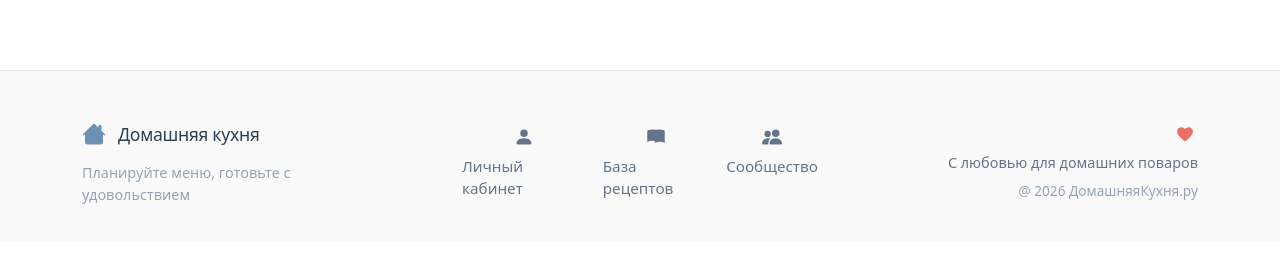
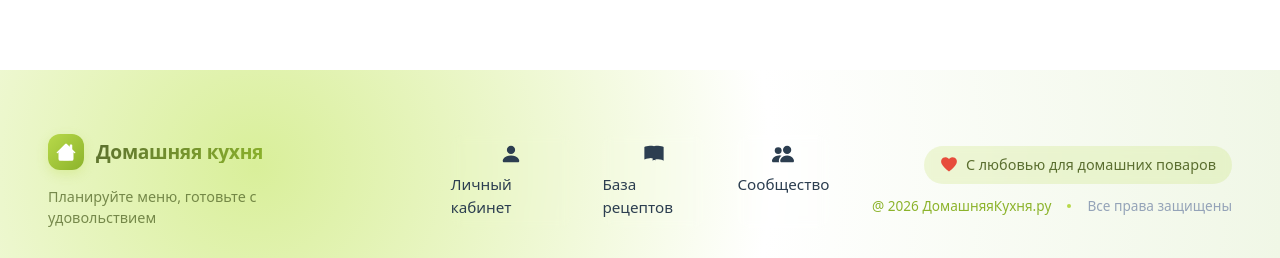
Before and after one commit to Gonerr/MealPlanner, a Next.js app: page /admin in a window 1280 px wide. Shown: the part 808-1066 px from the top of the page. Built offline with nearby package versions, Linux system fonts and the light colour scheme; no server answers.

Commit message:
upd: еще немного пыталась менять стили

```diff
--- a/src/components/layout/Footer.tsx
+++ b/src/components/layout/Footer.tsx
@@ -1,17 +1,17 @@
 import { Col, Container, Row } from "react-bootstrap";
-import styled from 'styled-components';
+import styled from "styled-components";
 
 const Footer = () => {
-
     const NavLinks = styled.div`
         display: flex;
         justify-content: center;
-    gap: 1rem;
+        gap: 2rem;
         flex-direction: row;
 
         @media (max-width: 768px) {
             flex-direction: column;
             align-items: center;
+            gap: 1rem;
         }
     `;
 
@@ -20,140 +20,263 @@ const Footer = () => {
         align-items: center;
         flex-direction: column;
         gap: 0.5rem;
-  color: #64748b;
+        color: #2c3e50;
         text-decoration: none;
         font-size: 0.95rem;
         padding: 0.5rem 0;
+        border-radius: 12px;
+        transition: all 0.3s ease;
+        backgroud: rgba(255, 255, 255, 0.1);
+        backdrop-filter: blur(5px);
+
+        svg {
+            transition: transform 0.2 ease, color 0.2 ease;
+        }
+
         border-bottom: 1px solid transparent;
 
         &:hover {
-    color: #2c3e50;
-    border-bottom: 1px solid #4A76A7;
+            color: #8cb32b;
+            background: rgba(255, 255, 255, 0.2);
+            transform: translateY(-2px);
+
+            svg {
+                transform: scale(1.1);
+                color: #b8d94a;
+            }
+        }
+
+        @media (max-width: 768px) {
+            width: 100%;
+            max-width: 200px;
         }
     `;
 
-
     return (
-        <footer style={{
-        backgroundColor: '#fafafa',
-        padding: '3rem 0 2rem',
-        marginTop: '4rem',
-        borderTop: '1px solid #eaeaea'
-      }}>
-        <Container>
-          <Row style={{
-            display: 'flex',
-            alignItems: 'center',
-            justifyContent: 'space-between',
-            rowGap: '2rem'
-          }}>
-            <Col lg={4} md={6} style={{
-              display:'flex',
-              flexDirection:'column',
-              gap: '1rem'
-            }}>
-              <div style={{
-                display: 'flex',
-                alignItems: 'center',
-                gap: '0.75rem'
-              }}>
-                <svg viewBox="0 0 16 16" fill="currentColor"
+        <footer
             style={{
-                    width:'24px',
-                    height:'24px',
-                    color:'#4A76A7',
-                    opacity:0.8,
-                    transition:'opacity 0.2s'}}>
-                  <path d="M8.707 1.5a1 1 0 0 0-1.414 0L.646 8.146a.5.5 0 0 0 .708.708L2 8.207V13.5A1.5 1.5 0 0 0 3.5 15h9a1.5 1.5 0 0 0 1.5-1.5V8.207l.646.647a.5.5 0 0 0 .708-.708L13 5.793V2.5a.5.5 0 0 0-.5-.5h-1a.5.5 0 0 0-.5.5v1.293L8.707 1.5Z"/>
-                  <path d="M5.5 8a.5.5 0 0 1 .5-.5h4a.5.5 0 0 1 .5.5v6a.5.5 0 0 1-.5.5h-4a.5.5 0 0 1-.5-.5v-6Z"/>
+                background:
+                    "radial-gradient(circle at 20% 50%, #d9ef9a 0%, #ffffff 50%, #f0f7e6 100% )",
+                padding: "4rem 0 2rem",
+                marginTop: "4rem",
+                position: "relative",
+                overflow: "hidden",
+            }}
+        >
+            <Container fluid className="px-5">
+                <Row
+                    style={{
+                        display: "flex",
+                        alignItems: "center",
+                        justifyContent: "space-between",
+                        rowGap: "2rem",
+                    }}
+                >
+                    <Col
+                        lg={4}
+                        md={6}
+                        style={{
+                            display: "flex",
+                            flexDirection: "column",
+                            gap: "1rem",
+                        }}
+                    >
+                        <div
+                            style={{
+                                display: "flex",
+                                alignItems: "center",
+                                gap: "0.75rem",
+                            }}
+                        >
+                            <div
+                                style={{
+                                    background:
+                                        "linear-gradient(135deg, #b8d94a, #8cb32b)",
+                                    borderRadius: "12px",
+                                    padding: "8px",
+                                    display: "flex",
+                                    alignItems: "center",
+                                    justifyContent: "center",
+                                    boxShadow:
+                                        "0 4px 12px rgba(184, 217, 74, 0.3)",
+                                }}
+                            >
+                                <svg
+                                    viewBox="0 0 16 16"
+                                    fill="white"
+                                    style={{
+                                        width: "20px",
+                                        height: "20px",
+                                        transition: "transform 0.2s",
+                                    }}
+                                >
+                                    <path d="M8.707 1.5a1 1 0 0 0-1.414 0L.646 8.146a.5.5 0 0 0 .708.708L2 8.207V13.5A1.5 1.5 0 0 0 3.5 15h9a1.5 1.5 0 0 0 1.5-1.5V8.207l.646.647a.5.5 0 0 0 .708-.708L13 5.793V2.5a.5.5 0 0 0-.5-.5h-1a.5.5 0 0 0-.5.5v1.293L8.707 1.5Z" />
+                                    <path d="M5.5 8a.5.5 0 0 1 .5-.5h4a.5.5 0 0 1 .5.5v6a.5.5 0 0 1-.5.5h-4a.5.5 0 0 1-.5-.5v-6Z" />
                                 </svg>
-                <h5 style={{
-                  fontSize:'1.1rem',
-                  fontWeight:500,
-                  color:'#2c3e50',
-                  margin:0,
-                  letterSpacing:'-0.3px'
-                }}>
+                            </div>
+                            <h5
+                                style={{
+                                    fontSize: "1.2rem",
+                                    fontWeight: 600,
+                                    background:
+                                        "linear-gradient(135deg, #5a6e2f, #8cb32b)",
+                                    WebkitBackgroundClip: "text",
+                                    backgroundClip: "text",
+                                    color: "transparent",
+                                    margin: 0,
+                                    letterSpacing: "-0.3px",
+                                }}
+                            >
                                 Домашняя кухня
                             </h5>
                         </div>
-              <p style={{
-                color:'#94a3b8',
-                fontSize:'0.9rem',
-                lineHeight:1.5,
-                margin:0,
-                maxWidth: '250px'
-              }}>
+                        <p
+                            style={{
+                                color: "#5a6e2f",
+                                fontSize: "0.9rem",
+                                lineHeight: 1.5,
+                                margin: 0,
+                                maxWidth: "250px",
+                                opacity: 0.8,
+                            }}
+                        >
                             Планируйте меню, готовьте с удовольствием
                         </p>
                     </Col>
 
                     <Col lg={4} mg={12}>
                         <NavLinks>
-                    <NavLink href='#'>
-                      <svg className="nav-icon" viewBox="0 0 16 16" fill="currentColor" width="20" height="20">
-                        <path d="M3 14s-1 0-1-1 1-4 6-4 6 3 6 4-1 1-1 1H3Zm5-6a3 3 0 1 0 0-6 3 3 0 0 0 0 6Z"/>
+                            <NavLink href="#">
+                                <svg
+                                    viewBox="0 0 16 16"
+                                    fill="currentColor"
+                                    width="22"
+                                    height="22"
+                                >
+                                    <path d="M3 14s-1 0-1-1 1-4 6-4 6 3 6 4-1 1-1 1H3Zm5-6a3 3 0 1 0 0-6 3 3 0 0 0 0 6Z" />
                                 </svg>
                                 <span>Личный кабинет</span>
                             </NavLink>
 
-                    <NavLink href='#'>
+                            <NavLink href="#">
                                 {/* Иконка книги */}
-                      <svg className="nav-icon" viewBox="0 0 16 16" fill="currentColor" width="20" height="20">
-                        <path d="M1 2.828c.885-.37 2.154-.769 4-.828 1.843-.06 3.11.336 4 .828v9.996C8.474 11.468 6.927 10.996 5 11c-1.927.004-3.464.535-4 .996V2.828zM11 2c1.941.06 3.202.458 4 .828v9.996c-.536-.46-2.073-.992-4-.996-1.846.004-3.115.458-4 .996V2.828c.88-.492 2.2-.88 4-.828z"/>
+                                <svg
+                                    viewBox="0 0 16 16"
+                                    fill="currentColor"
+                                    width="22"
+                                    height="22"
+                                >
+                                    <path d="M1 2.828c.885-.37 2.154-.769 4-.828 1.843-.06 3.11.336 4 .828v9.996C8.474 11.468 6.927 10.996 5 11c-1.927.004-3.464.535-4 .996V2.828zM11 2c1.941.06 3.202.458 4 .828v9.996c-.536-.46-2.073-.992-4-.996-1.846.004-3.115.458-4 .996V2.828c.88-.492 2.2-.88 4-.828z" />
                                 </svg>
                                 <span>База рецептов</span>
                             </NavLink>
 
-                    <NavLink href='#'>
+                            <NavLink href="#">
                                 {/* Иконка сообщества/люди */}
-                      <svg className="nav-icon" viewBox="0 0 16 16" fill="currentColor" width="20" height="20">
-                        <path d="M7 14s-1 0-1-1 1-4 5-4 5 3 5 4-1 1-1 1H7Zm4-6a3 3 0 1 0 0-6 3 3 0 0 0 0 6Zm-5.784 6A2.238 2.238 0 0 1 5 13c0-1.355.68-2.75 1.936-3.72A6.325 6.325 0 0 0 5 9c-4 0-5 3-5 4s1 1 1 1h4.216Z"/>
-                        <path d="M4.5 8a2.5 2.5 0 1 0 0-5 2.5 2.5 0 0 0 0 5Z"/>
+                                <svg
+                                    viewBox="0 0 16 16"
+                                    fill="currentColor"
+                                    width="22"
+                                    height="22"
+                                >
+                                    <path d="M7 14s-1 0-1-1 1-4 5-4 5 3 5 4-1 1-1 1H7Zm4-6a3 3 0 1 0 0-6 3 3 0 0 0 0 6Zm-5.784 6A2.238 2.238 0 0 1 5 13c0-1.355.68-2.75 1.936-3.72A6.325 6.325 0 0 0 5 9c-4 0-5 3-5 4s1 1 1 1h4.216Z" />
+                                    <path d="M4.5 8a2.5 2.5 0 1 0 0-5 2.5 2.5 0 0 0 0 5Z" />
                                 </svg>
                                 <span>Сообщество</span>
                             </NavLink>
                         </NavLinks>
                     </Col>
 
-            <Col lg={4} mg={6} style={{
-              display:'flex',
-              flexDirection:'column',
-              gap:'1rem'
-            }}>
-              <div style={{
-                display: 'flex',
-                flexDirection: 'column',
-                alignItems: 'flex-end',
-                gap: '0.5rem'
-              }}>
-                <svg style={{
-                  width: '18px',
-                  height: '18px',
-                  color: '#e74c3c',
-                  opacity: 0.8,
-                  marginRight: '0.25rem',
-                  display: 'inline-block',
-                  verticalAlign: 'middle'
-                }} viewBox="0 0 16 16" fill="currentColor">
-                  <path d="m8 2.748-.717-.737C5.6.281 2.514.878 1.4 3.053c-.523 1.023-.641 2.5.314 4.385.92 1.815 2.834 3.989 6.286 6.357 3.452-2.368 5.365-4.542 6.286-6.357.955-1.886.838-3.362.314-4.385C13.486.878 10.4.28 8.717 2.01L8 2.748Z"/>
+                    <Col
+                        lg={4}
+                        mg={6}
+                        style={{
+                            display: "flex",
+                            flexDirection: "column",
+                            gap: "1rem",
+                        }}
+                    >
+                        <div
+                            style={{
+                                display: "flex",
+                                flexDirection: "column",
+                                alignItems: "flex-end",
+                                gap: "0.75rem",
+                            }}
+                        >
+                            <div
+                                style={{
+                                    display: "flex",
+                                    alignItems: "center",
+                                    gap: "0.5rem",
+                                    background: "rgba(184, 217, 74, 0.2)",
+                                    padding: "0.5rem 1rem",
+                                    borderRadius: "50px",
+                                    backdropFilter: "blur(5px)",
+                                }}
+                            >
+                                <svg
+                                    style={{
+                                        width: "18px",
+                                        height: "18px",
+                                        color: "#e74c3c",
+                                    }}
+                                    viewBox="0 0 16 16"
+                                    fill="currentColor"
+                                >
+                                    <path d="m8 2.748-.717-.737C5.6.281 2.514.878 1.4 3.053c-.523 1.023-.641 2.5.314 4.385.92 1.815 2.834 3.989 6.286 6.357 3.452-2.368 5.365-4.542 6.286-6.357.955-1.886.838-3.362.314-4.385C13.486.878 10.4.28 8.717 2.01L8 2.748Z" />
                                 </svg>
-                <span style={{
-                  color: '#64748b',
-                  fontSize: '0.9rem',
-                  display: 'inline-flex',
-                  alignItems: 'center',
-                  gap: '0.25rem'
-                }}>С любовью для домашних поваров</span>
-                <div style={{color:'#94a3b8', fontSize:'0.85rem'}}>
-                  @ {new Date().getFullYear()} ДомашняяКухня.ру
+                                <span
+                                    style={{
+                                        color: "#5a6e2f",
+                                        fontSize: "0.9rem",
+                                        fontWeight: 500,
+                                    }}
+                                >
+                                    С любовью для домашних поваров
+                                </span>
+                            </div>
+
+                            <div
+                                style={{
+                                    display: "flex",
+                                    gap: "1rem",
+                                    alignItems: "center",
+                                }}
+                            >
+                                <span
+                                    style={{
+                                        color: "#8cb32b",
+                                        fontSize: "0.85rem",
+                                        fontWeight: 500,
+                                    }}
+                                >
+                                    @ {new Date().getFullYear()}{" "}
+                                    ДомашняяКухня.ру
+                                </span>
+                                <div
+                                    style={{
+                                        width: "4px",
+                                        height: "4px",
+                                        background: "#b8d94a",
+                                        borderRadius: "50%",
+                                    }}
+                                />
+                                <span
+                                    style={{
+                                        color: "#94a3b8",
+                                        fontSize: "0.85rem",
+                                    }}
+                                >
+                                    Все права защищены
+                                </span>
                             </div>
                         </div>
                     </Col>
                 </Row>
             </Container>
         </footer>
-    )
-}
+    );
+};
 
 export default Footer;
--- a/src/components/shared/PlanBlock.tsx
+++ b/src/components/shared/PlanBlock.tsx
@@ -30,7 +30,7 @@ const PlanBlock: React.FC<PlanBlockProps> = ({ user, days = [] }) => {
                         className="card border-0 bg-gradient-primary mb-3"
                         style={{
                             background:
-                                "linear-gradient(135deg, #c0dd4b 0%, #ffff7f 100%)",
+                                "linear-gradient(135deg, #c0dd4b 0%, #fff 100%)",
                             borderRadius: "20px",
                             color: "#212529",
                             fontFamily: "Inter, 'SF Pro Display', sans-serif",
```
Also changed, not shown: src/components/layout/Header.tsx (+14 -17 lines). Lines whose indentation alone changed are shown as unchanged.
